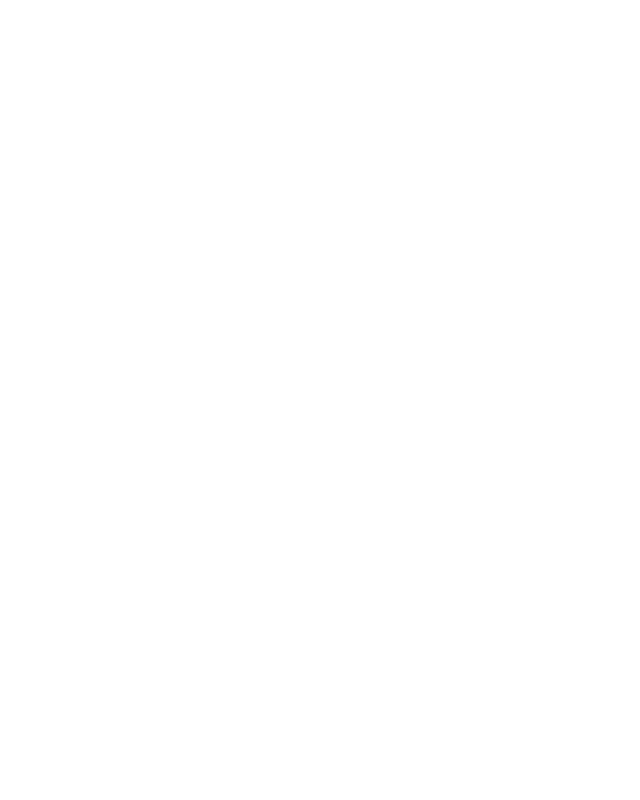
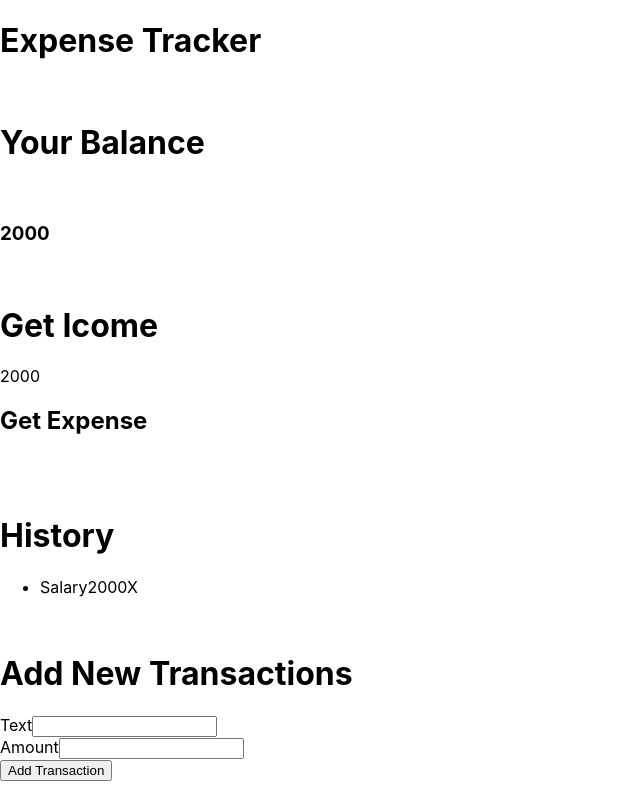
Before and after one commit to 007Abdullah/Expense-Tracker-with-Typescript-7a, a React (Create React App) app: page / in a window 1280 px wide. Shown: the whole page, without its empty margins (0-640 px from the left). Built offline with nearby package versions, Linux system fonts and the light colour scheme.

Commit message:
design implemention

```diff
--- a/src/App.tsx
+++ b/src/App.tsx
@@ -1,6 +1,12 @@
 import React, { useEffect } from 'react';
 import './App.css';
 import { InitNotification } from './services/FirebaseService.js';
+import { Provider } from './globalContext/Context';
+import Header from './components/Header';
+import Balance from './components/Balance';
+import IncomeExpense from './components/IncomeExpense';
+import Transaction from './components/Transaction';
+import Addtransaction from './components/Addtransaction';
 
 function App() {
 
@@ -9,8 +15,18 @@
   }, []);
 
   return (
-    <div className="App">
-
+    <div>
+      <Provider>
+        <Header />
+        <br />
+        <Balance />
+        <br />
+        <IncomeExpense />
+        <br />
+        <Transaction />
+        <br />
+        <Addtransaction />
+      </Provider>
     </div>
   );
 }
--- /dev/null
+++ b/src/components/Addtransaction.tsx
@@ -0,0 +1,42 @@
+import React, { useContext, useState } from 'react';
+import { GlobalContext } from '../globalContext/Context';
+
+const Addtransaction: React.FC = () => {
+
+    const { addTransactions } = useContext(GlobalContext);
+
+    const [title, setTitle] = useState<string>("");
+    const [amount, setAmount] = useState<number | string>("");
+
+    function handleSubmit(e: { preventDefault: () => void }) {
+        e.preventDefault();
+
+        const newTransaction = {
+            id: Math.floor(Math.random() * 100000000),
+            title,
+            amount: +amount
+        };
+        addTransactions(newTransaction);
+        setTitle('');
+        setAmount('');
+    }
+
+    return (
+        <React.Fragment>
+            <h1>Add New Transactions</h1>
+            <form onSubmit={handleSubmit}>
+                <div>
+                    <label>Text</label>
+                    <input type="text" value={title} onChange={(e) => setTitle(e.target.value)} required />
+                </div>
+                <div>
+                    <label>Amount</label>
+                    <input type="number" value={amount} onChange={(e) => setAmount(e.target.value)} required />
+                </div>
+                <button>Add Transaction</button>
+            </form>
+        </React.Fragment>
+    )
+}
+
+export default Addtransaction;
--- /dev/null
+++ b/src/components/Getexpense.tsx
@@ -0,0 +1,26 @@
+import React, { useContext } from 'react';
+import { GlobalContext } from '../globalContext/Context';
+
+const Getexpense: React.FC = () => {
+
+    const { transactions } = useContext(GlobalContext);
+
+    const transAmount = transactions.map((eachTrans, index) => {
+        return eachTrans.amount
+    });
+
+    console.log('TransAmount :', transAmount);
+
+    const getExpense = -transAmount.filter((s) => s < 0).reduce((a, c) => a + c, 0)
+
+    console.log('getExpense :', getExpense);
+
+
+    return (
+        <React.Fragment>
+
+        </React.Fragment>
+    )
+}
+
+export default Getexpense;
--- a/src/components/Header.tsx
+++ b/src/components/Header.tsx
@@ -1 +1,12 @@
 import React from 'react';
+
+const Header = () => {
+
+    return (
+        <React.Fragment>
+            <h1>Expense Tracker</h1>
+        </React.Fragment>
+    )
+}
+
+export default Header;
--- /dev/null
+++ b/src/components/IncomeExpense.tsx
@@ -0,0 +1,31 @@
+import React, { useContext } from 'react';
+import { GlobalContext } from '../globalContext/Context';
+import Getexpense from './Getexpense';
+
+const IncomeExpense: React.FC = () => {
+
+    const { transactions } = useContext(GlobalContext);
+
+    const transAmount = transactions.map((eachTrans, index) => {
+        return eachTrans.amount
+    });
+    console.log('Income Expense :', transAmount);
+
+    const getIcome = transAmount.filter((s) => s > 0).reduce((a, c) => a + c, 0);
+
+    console.log('getIncome :', getIcome);
+
+
+    return (
+        <React.Fragment>
+            <h1>Get Icome</h1>
+            {getIcome}
+            <br />
+            <h2>Get Expense</h2>
+            {Getexpense}
+            <br />
+        </React.Fragment>
+    )
+}
+
+export default IncomeExpense;
--- /dev/null
+++ b/src/components/Transaction.tsx
@@ -0,0 +1,30 @@
+import React, { useContext } from 'react';
+import { GlobalContext } from '../globalContext/Context';
+
+const Transaction = () => {
+    const { transactions, deleteTransactions } = useContext(GlobalContext);
+    return (
+        <React.Fragment>
+            <div>
+                <h1>History</h1>
+                <ul>
+                    {transactions.map((transObj, index) => {
+                        return (
+                            <React.Fragment key={index}>
+                                <li>
+                                    <span>{transObj.title}</span>
+                                    <span>{transObj.amount}
+                                        <span onClick={() => deleteTransactions(transObj.id)}>
+                                            X
+                                        </span>
+                                    </span>
+                                </li>
+                            </React.Fragment>
+                        )
+                    })}
+                </ul>
+            </div>
+        </React.Fragment>
+    )
+}
+export default Transaction;
```
